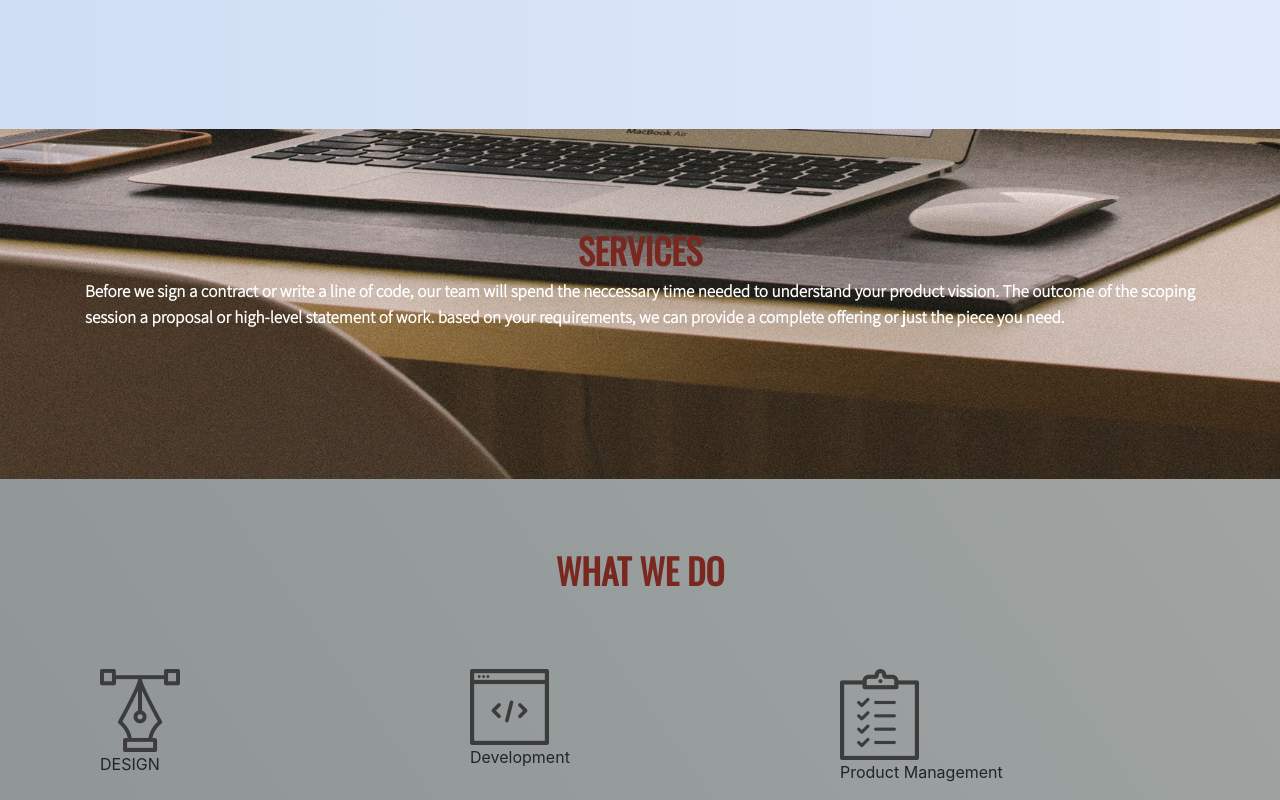
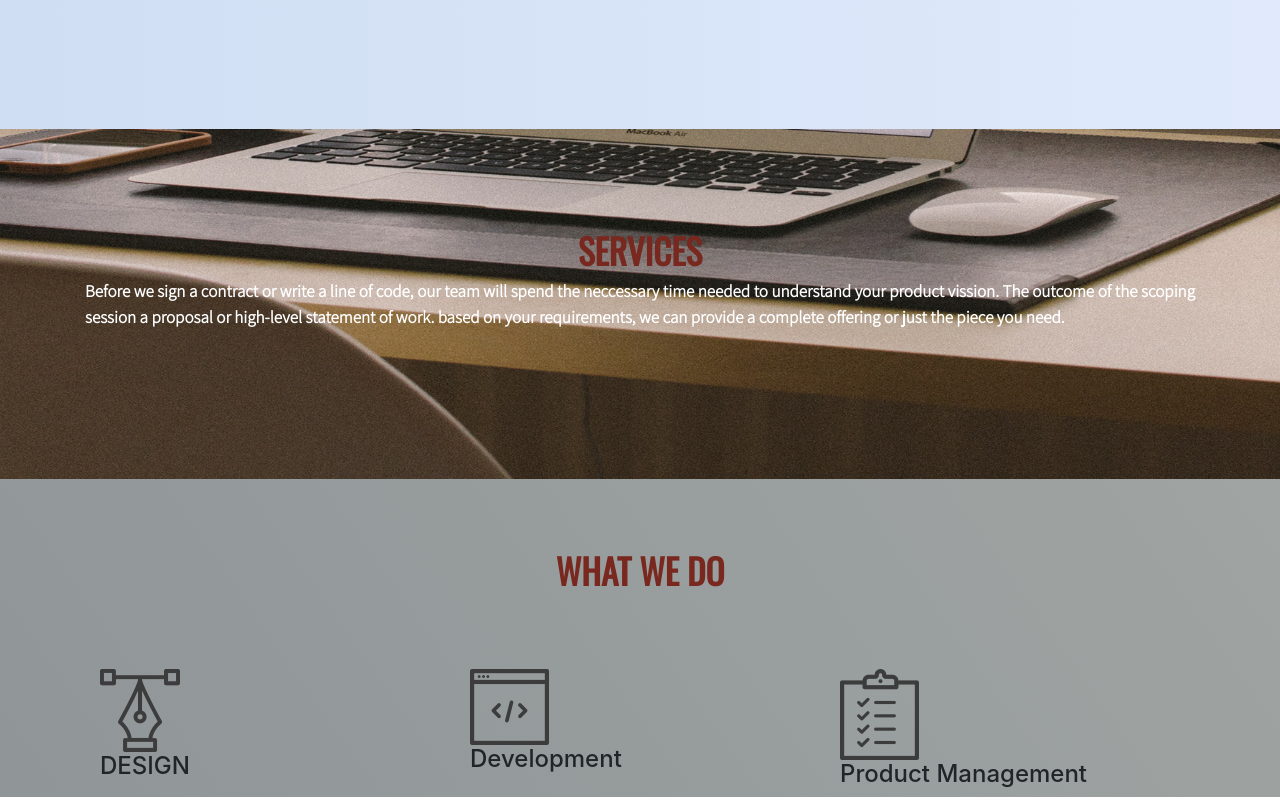
Before and after one commit to enockabere/Delani-Studio, a plain HTML site: page index.html in a window 1280 px wide. Shown: the part 1007-1807 px from the top of the page. Drawn offline with nearby package versions, Linux system fonts and the light colour scheme.

Commit message:
add what we do icons to my home page

```diff
--- a/index.html
+++ b/index.html
@@ -116,39 +116,45 @@
       <div class="container">
         <div class="row">
           <div class="col-md-4">
+              <div class="one">
                 <div id="design">
                   <h2 class="title">DESIGN</h2>
                   <p class="para">
                     Our design practice offers a full range of services including brand strategy, interaction and visual design and user experience testing.Throughout your project, our designers create and implement visual design and workflows, solicit user feedback and work with you to make sure what gets built is what is needed.
                   </p>
                 </div>
-            <div id="designImg">
+                <div id="designImg" class="two">
                   <img src="static/img/services_icons/design_icon.png" alt="design">
-              <p>DESIGN</p>
+                  <h4 class="h41">DESIGN</h4>
+                </div>
             </div>
           </div>
           <div class="col-md-4">
+            <div class="one">
               <div id="dev">
                 <h2 class="title">Development</h2>
                 <p class="para">
                   All engineers are fluent in the latest enterprise, mobile and web development technologies.They collaborate with your team to write, and improve code on a daily basis, using proven practices such as test-driven development and pair programming.
                 </p>
               </div>
-            <div id="devImg">
+              <div id="devImg" class="two">
                 <img src="static/img/services_icons/dev_icon.png" alt="design">
-              <p>Development</p>
+                <h4 class="h42">Development</h4>
+              </div>
             </div>
           </div>
           <div class="col-md-4">
+            <div class="one">
               <div id="product">
                 <h2 class="title">Product Management</h2>
                 <p class="para">
                   Planning and development is iterative. Because we are constantly coding and testing, the products we build are always ready to go live. This iterative process allows for changes as business requirements evolve.
                 </p>
               </div>
-            <div id="productImg">
+              <div id="productImg" class="two">
                 <img src="static/img/services_icons/product_icon.png" alt="design">
-              <p>Product Management</p>
+                <h4 class="h43">Product Management</h4>
+              </div>
             </div>
           </div>
         </div>
```
Lines whose indentation alone changed are shown as unchanged.
